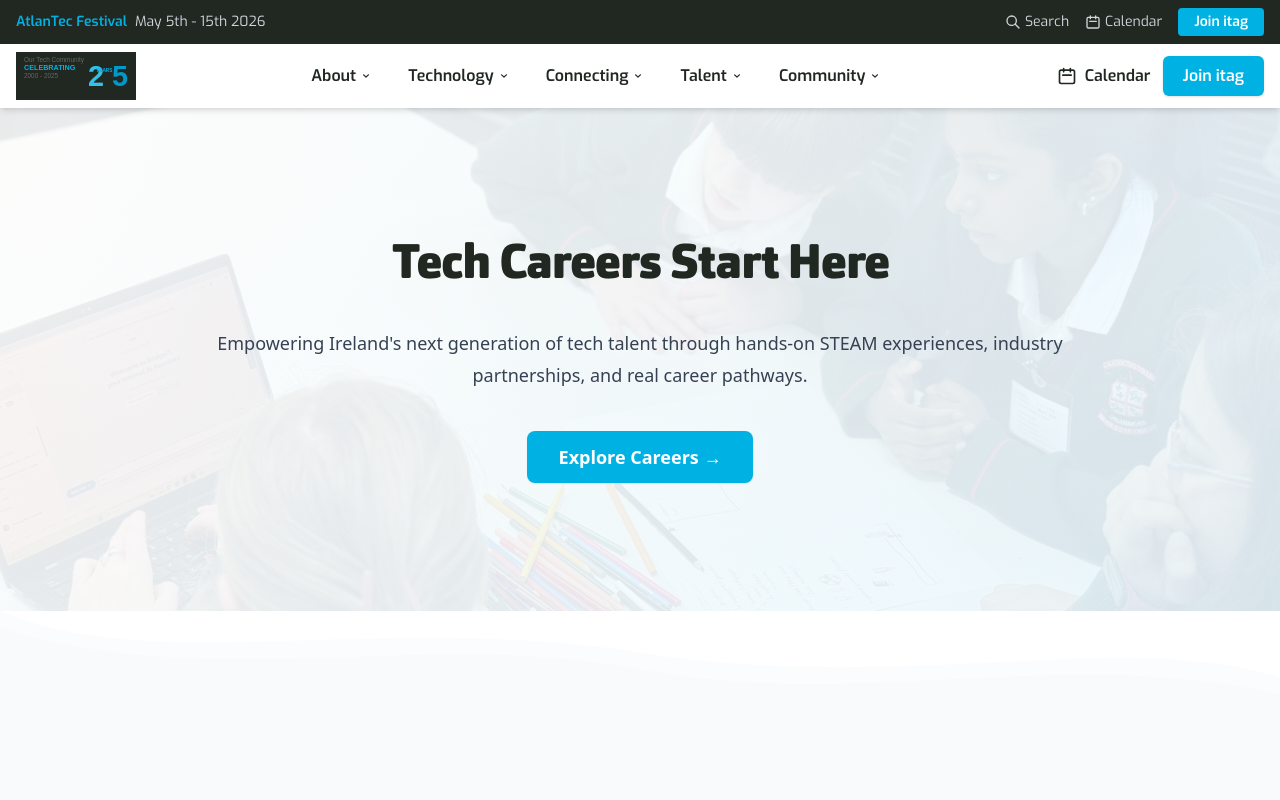
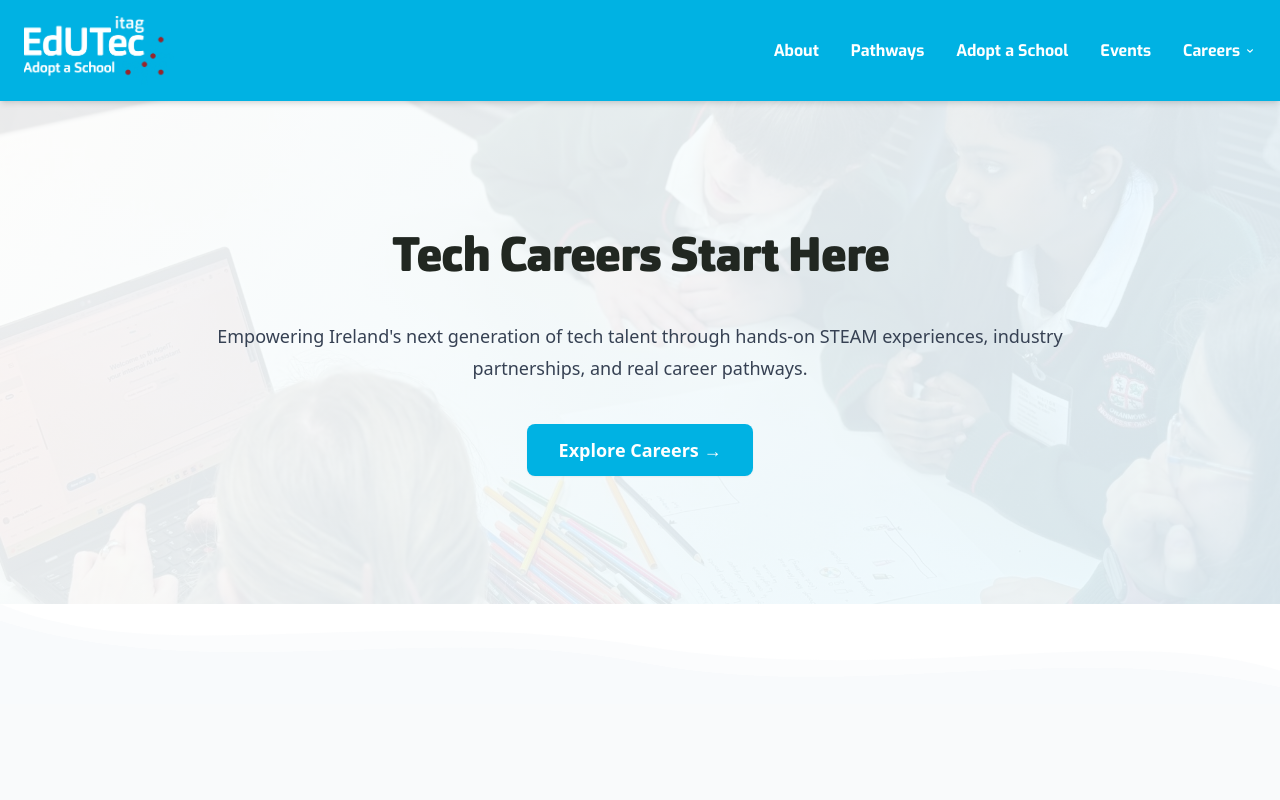
Before and after one commit to CillianCawley7/edutec-website, a Next.js app: page /Home in a window 1280 px wide. Shown: the top 800 px of the page. Built offline with nearby package versions, Linux system fonts and the light colour scheme.

Commit message:
Revert navbar to original EdUTec version

```diff
--- a/src/app/components/NavBar.tsx
+++ b/src/app/components/NavBar.tsx
@@ -3,255 +3,39 @@
 import Link from 'next/link';
 import Image from 'next/image';
 import * as React from 'react';
-import { useState } from 'react';
-
-// Navigation menu data structure matching itag.ie
-const navigationItems = [
-  {
-    title: 'About',
-    href: '/about',
-    submenu: [
-      { title: 'About itag', href: '/about' },
-      { title: 'News & Press', href: '/about#news' },
-      { title: 'Join itag', href: '/about#join' },
-      { title: 'Contact Us', href: '/about#contact' },
-    ],
-  },
-  {
-    title: 'Technology',
-    href: '#',
-    submenu: [
-      { title: 'Forums – accelerating innovation', href: '#' },
-      { title: 'Podcasts', href: '#' },
-      { title: 'Tech Talks', href: '#' },
-    ],
-  },
-  {
-    title: 'Connecting',
-    href: '/events',
-    submenu: [
-      { title: 'Calendar of Events', href: '/events' },
-      { title: 'itag Excellence Awards', href: '#' },
-      { title: 'AtlanTec Festival', href: '#' },
-      { title: 'Sponsor an Event', href: '#' },
-      { title: 'Partnerships & Alliances', href: '#' },
-      { title: 'European Tech Cluster', href: '#' },
-    ],
-  },
-  {
-    title: 'Talent',
-    href: '/careers',
-    submenu: [
-      { title: 'itag Skillnet', href: '#' },
-      { title: 'itag Skillnet Flagship Training', href: '#' },
-      { title: 'Career Opportunities', href: '/careers' },
-      { title: 'Mentoring for Success', href: '/initiatives/mentoring' },
-      { title: 'Student/Industry Engagement', href: '/initiatives/pathways' },
-    ],
-  },
-  {
-    title: 'Community',
-    href: '#',
-    submenu: [
-      { title: 'Members', href: '#' },
-      { title: 'Library', href: '/resources' },
-      { title: 'CSR Events', href: '/initiatives/adopt-a-school' },
-      { title: 'Testimonials', href: '#' },
-      { title: 'Newsletter', href: '#' },
-    ],
-  },
-];
 
 export default function Navbar() {
-  const [mobileMenuOpen, setMobileMenuOpen] = useState(false);
-  const [activeDropdown, setActiveDropdown] = useState<string | null>(null);
-
   return (
-    <header className="sticky top-0 z-50">
-      {/* Top Announcement Bar */}
-      <div className="bg-[#212721] text-white text-sm py-2 px-4">
-        <div className="max-w-7xl mx-auto flex items-center justify-between">
-          <div className="flex items-center gap-2">
-            <span className="font-semibold text-[#00b2e3]">AtlanTec Festival</span>
-            <span className="text-gray-300">May 5th - 15th 2026</span>
-          </div>
-          <div className="hidden md:flex items-center gap-4">
-            {/* Search Button */}
-            <button className="flex items-center gap-1 text-gray-300 hover:text-white transition-colors">
-              <svg className="w-4 h-4" fill="none" stroke="currentColor" viewBox="0 0 24 24">
-                <path strokeLinecap="round" strokeLinejoin="round" strokeWidth={2} d="M21 21l-6-6m2-5a7 7 0 11-14 0 7 7 0 0114 0z" />
+    <nav className="flex items-center justify-between px-6 py-4 shadow-md sticky top-0 z-50" style={{backgroundColor: '#00b2e3'}}>
+        <Link href="/" className="flex items-center gap-3">
+          <Image src="/logos/EdUTec_Logo_White (2).png" alt="EdUTec Careers logo" width={150} height={100} priority />
+        </Link>
+        <ul className="flex space-x-8 text-base font-bold items-center">
+          <li><Link href="/about" className="text-white hover:text-gray-200">About</Link></li>
+          <li><Link href="/initiatives/pathways" className="text-white hover:text-gray-200">Pathways</Link></li>
+          <li><Link href="/initiatives/adopt-a-school" className="text-white hover:text-gray-200">Adopt a School</Link></li>
+          <li><Link href="/events" className="text-white hover:text-gray-200">Events</Link></li>
+          <li className="relative group">
+            <Link href="/careers" className="text-white hover:text-gray-200 flex items-center gap-1">
+              Careers
+              <svg className="w-3 h-3 transition-transform group-hover:rotate-180" fill="currentColor" viewBox="0 0 20 20">
+                <path fillRule="evenodd" d="M5.293 7.293a1 1 0 011.414 0L10 10.586l3.293-3.293a1 1 0 111.414 1.414l-4 4a1 1 0 01-1.414 0l-4-4a1 1 0 010-1.414z" clipRule="evenodd" />
               </svg>
-              <span>Search</span>
-            </button>
-            {/* Calendar Button */}
-            <Link href="/events" className="flex items-center gap-1 text-gray-300 hover:text-white transition-colors">
-              <svg className="w-4 h-4" fill="none" stroke="currentColor" viewBox="0 0 24 24">
-                <path strokeLinecap="round" strokeLinejoin="round" strokeWidth={2} d="M8 7V3m8 4V3m-9 8h10M5 21h14a2 2 0 002-2V7a2 2 0 00-2-2H5a2 2 0 00-2 2v12a2 2 0 002 2z" />
-              </svg>
-              <span>Calendar</span>
             </Link>
-            {/* Join itag Button */}
-            <Link
-              href="/about#join"
-              className="bg-[#00b2e3] hover:bg-[#0099c7] text-white px-4 py-1 rounded font-semibold transition-colors"
-            >
-              Join itag
-            </Link>
-          </div>
-        </div>
-      </div>
-
-      {/* Main Navigation */}
-      <nav className="bg-white shadow-md">
-        <div className="max-w-7xl mx-auto px-4">
-          <div className="flex items-center justify-between h-16">
-            {/* Logo */}
-            <Link href="/" className="flex items-center shrink-0">
-              <Image
-                src="/itag/itag-25-years-logo.svg"
-                alt="itag 25 Years"
-                width={120}
-                height={50}
-                priority
-                className="h-12 w-auto"
-              />
-            </Link>
-
-            {/* Desktop Navigation */}
-            <div className="hidden lg:flex items-center gap-1">
-              {navigationItems.map((item) => (
-                <div
-                  key={item.title}
-                  className="relative group"
-                  onMouseEnter={() => setActiveDropdown(item.title)}
-                  onMouseLeave={() => setActiveDropdown(null)}
-                >
-                  <Link
-                    href={item.href}
-                    className="flex items-center gap-1 px-4 py-2 text-[#212721] font-semibold hover:text-[#00b2e3] transition-colors"
-                  >
-                    {item.title}
-                    <svg
-                      className={`w-3 h-3 transition-transform duration-200 ${activeDropdown === item.title ? 'rotate-180' : ''}`}
-                      fill="currentColor"
-                      viewBox="0 0 20 20"
-                    >
-                      <path fillRule="evenodd" d="M5.293 7.293a1 1 0 011.414 0L10 10.586l3.293-3.293a1 1 0 111.414 1.414l-4 4a1 1 0 01-1.414 0l-4-4a1 1 0 010-1.414z" clipRule="evenodd" />
-                    </svg>
-                  </Link>
-
-                  {/* Dropdown Menu */}
-                  <div className={`absolute left-0 top-full pt-2 transition-all duration-200 ${activeDropdown === item.title ? 'opacity-100 visible' : 'opacity-0 invisible'}`}>
-                    <div className="bg-white rounded-lg shadow-xl border border-gray-100 min-w-[240px] py-2 overflow-hidden">
-                      {item.submenu.map((subItem) => (
-                        <Link
-                          key={subItem.title}
-                          href={subItem.href}
-                          className="block px-4 py-3 text-[#212721] hover:bg-[#00b2e3] hover:text-white transition-colors text-sm font-medium"
-                        >
-                          {subItem.title}
-                        </Link>
-                      ))}
-                    </div>
-                  </div>
-                </div>
-              ))}
+            {/* Invisible buffer zone to prevent dropdown from disappearing */}
+            <div className="absolute left-1/2 transform -translate-x-1/2 top-full w-full h-2"></div>
+            <div className="absolute left-1/2 transform -translate-x-1/2 mt-2 hidden group-hover:block hover:block">
+              <div className="bg-white rounded-lg shadow-lg border border-gray-200 min-w-[200px] py-1 overflow-hidden">
+                <Link href="/careers" className="block px-4 py-3 text-gray-800 hover:bg-gray-50 transition-colors duration-200 text-sm font-medium border-b border-gray-100 last:border-b-0">
+                  Explore Careers
+                </Link>
+                <Link href="/qualifications" className="block px-4 py-3 text-gray-800 hover:bg-gray-50 transition-colors duration-200 text-sm font-medium">
+                  Qualifications
+                </Link>
+              </div>
             </div>
-
-            {/* Desktop Right Side Buttons */}
-            <div className="hidden lg:flex items-center gap-3">
-              <Link
-                href="/events"
-                className="flex items-center gap-2 text-[#212721] hover:text-[#00b2e3] font-semibold transition-colors"
-              >
-                <svg className="w-5 h-5" fill="none" stroke="currentColor" viewBox="0 0 24 24">
-                  <path strokeLinecap="round" strokeLinejoin="round" strokeWidth={2} d="M8 7V3m8 4V3m-9 8h10M5 21h14a2 2 0 002-2V7a2 2 0 00-2-2H5a2 2 0 00-2 2v12a2 2 0 002 2z" />
-                </svg>
-                Calendar
-              </Link>
-              <Link
-                href="/about#join"
-                className="bg-[#00b2e3] hover:bg-[#0099c7] text-white px-5 py-2 rounded-md font-semibold transition-colors shadow-sm"
-              >
-                Join itag
-              </Link>
-            </div>
-
-            {/* Mobile Menu Button */}
-            <button
-              onClick={() => setMobileMenuOpen(!mobileMenuOpen)}
-              className="lg:hidden p-2 text-[#212721] hover:text-[#00b2e3] transition-colors"
-              aria-label="Toggle menu"
-            >
-              {mobileMenuOpen ? (
-                <svg className="w-6 h-6" fill="none" stroke="currentColor" viewBox="0 0 24 24">
-                  <path strokeLinecap="round" strokeLinejoin="round" strokeWidth={2} d="M6 18L18 6M6 6l12 12" />
-                </svg>
-              ) : (
-                <svg className="w-6 h-6" fill="none" stroke="currentColor" viewBox="0 0 24 24">
-                  <path strokeLinecap="round" strokeLinejoin="round" strokeWidth={2} d="M4 6h16M4 12h16M4 18h16" />
-                </svg>
-              )}
-            </button>
-          </div>
-        </div>
-
-        {/* Mobile Menu */}
-        <div className={`lg:hidden transition-all duration-300 overflow-hidden ${mobileMenuOpen ? 'max-h-[calc(100vh-120px)] opacity-100' : 'max-h-0 opacity-0'}`}>
-          <div className="bg-white border-t border-gray-100 px-4 py-4 max-h-[calc(100vh-120px)] overflow-y-auto">
-            {navigationItems.map((item) => (
-              <div key={item.title} className="border-b border-gray-100 last:border-b-0">
-                <button
-                  onClick={() => setActiveDropdown(activeDropdown === item.title ? null : item.title)}
-                  className="flex items-center justify-between w-full py-3 text-[#212721] font-semibold"
-                >
-                  {item.title}
-                  <svg
-                    className={`w-4 h-4 transition-transform duration-200 ${activeDropdown === item.title ? 'rotate-180' : ''}`}
-                    fill="currentColor"
-                    viewBox="0 0 20 20"
-                  >
-                    <path fillRule="evenodd" d="M5.293 7.293a1 1 0 011.414 0L10 10.586l3.293-3.293a1 1 0 111.414 1.414l-4 4a1 1 0 01-1.414 0l-4-4a1 1 0 010-1.414z" clipRule="evenodd" />
-                  </svg>
-                </button>
-                <div className={`overflow-hidden transition-all duration-200 ${activeDropdown === item.title ? 'max-h-96 pb-2' : 'max-h-0'}`}>
-                  {item.submenu.map((subItem) => (
-                    <Link
-                      key={subItem.title}
-                      href={subItem.href}
-                      className="block pl-4 py-2 text-gray-600 hover:text-[#00b2e3] text-sm"
-                      onClick={() => setMobileMenuOpen(false)}
-                    >
-                      {subItem.title}
-                    </Link>
-                  ))}
-                </div>
-              </div>
-            ))}
-
-            {/* Mobile Action Buttons */}
-            <div className="pt-4 space-y-3">
-              <Link
-                href="/events"
-                className="flex items-center justify-center gap-2 w-full py-3 border border-[#00b2e3] text-[#00b2e3] rounded-md font-semibold"
-                onClick={() => setMobileMenuOpen(false)}
-              >
-                <svg className="w-5 h-5" fill="none" stroke="currentColor" viewBox="0 0 24 24">
-                  <path strokeLinecap="round" strokeLinejoin="round" strokeWidth={2} d="M8 7V3m8 4V3m-9 8h10M5 21h14a2 2 0 002-2V7a2 2 0 00-2-2H5a2 2 0 00-2 2v12a2 2 0 002 2z" />
-                </svg>
-                Calendar
-              </Link>
-              <Link
-                href="/about#join"
-                className="block w-full py-3 bg-[#00b2e3] text-white text-center rounded-md font-semibold"
-                onClick={() => setMobileMenuOpen(false)}
-              >
-                Join itag
-              </Link>
-            </div>
-          </div>
-        </div>
+          </li>
+        </ul>
       </nav>
-    </header>
   );
 }
```
